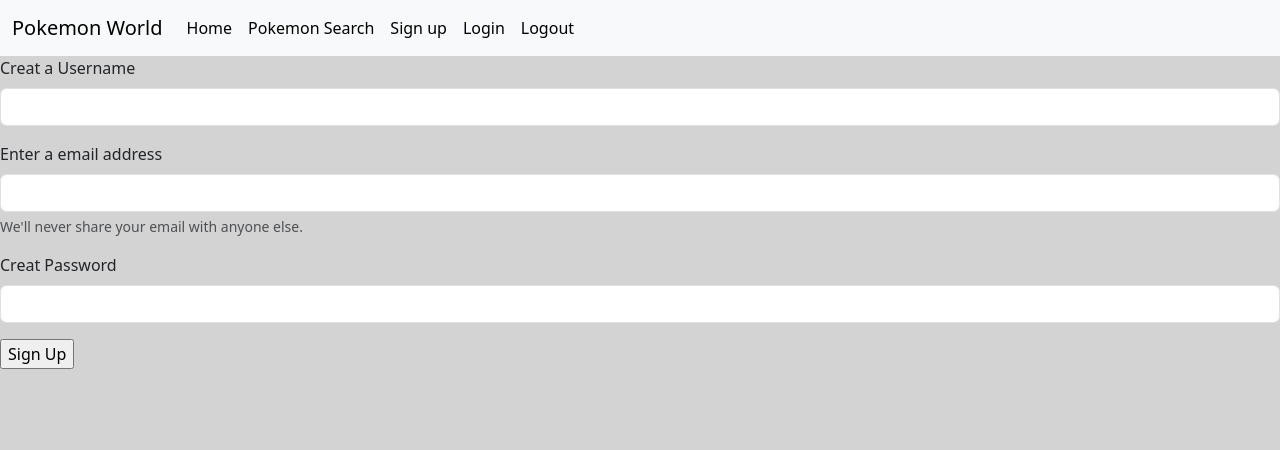
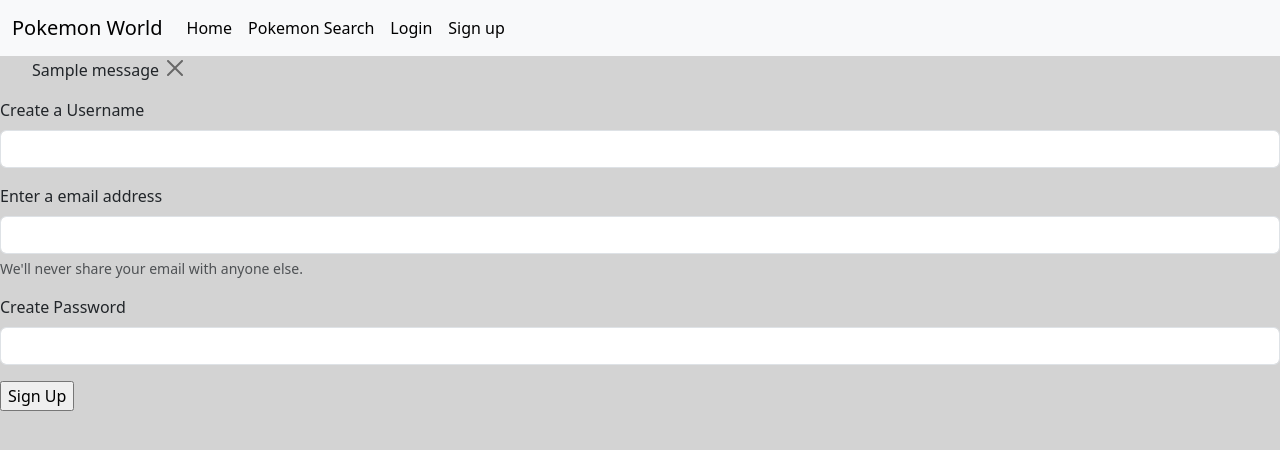
Before and after one commit to jarontjohnson/FlaskAPP_pokemon, a Flask app: page /signup in a window 1280 px wide. Shown: the top 450 px of the page. Run offline with Flask 3, Linux system fonts and the light colour scheme; tables that the repository leaves empty hold one stand-in row (values such as "Sample post"); one stand-in notice (Sample message) is shown.

Commit message:
flask day4

```diff
--- a/app/forms.py
+++ b/app/forms.py
@@ -1,5 +1,5 @@
 from flask_wtf import FlaskForm
-from wtforms import EmailField, PasswordField, SubmitField
+from wtforms import EmailField, PasswordField, SubmitField, StringField
 from wtforms.validators import DataRequired
 
 class LoginForm(FlaskForm):
@@ -8,7 +8,7 @@ class LoginForm(FlaskForm):
     submit_btn = SubmitField('Login')
 
 class SignupForm(FlaskForm):
-    username = EmailField('Username', validators=[DataRequired()])
+    username = StringField('Username', validators=[DataRequired()])
     email = EmailField('Email', validators=[DataRequired()])
     password = PasswordField('Password', validators=[DataRequired()])
     submit_btn = SubmitField('Sign Up')
--- a/app/routes.py
+++ b/app/routes.py
@@ -9,19 +9,19 @@ from flask_login import login_user, logout_user
 
 
 @app.route("/")
-def hello_world():
+def home():
     return render_template("home.html")
 
 @app.route("/signup", methods=["GET", "POST"])
 def signup():
     form = SignupForm()
-    if request.method == "POST" and form.validate_on_submit():
+    if request.method == "POST" and form.validate_on_submit:
         username = form.username.data
         email = form.email.data
         password = form.password.data
-        new_user =User(username, email, password)
+        new_user = User(username, email, password)
         new_user.save()
-        flash('success thank you for signing up', 'success')
+        flash('Success! Thank you for Signing up', 'Success')
         return redirect(url_for('login'))
     else:
         return render_template('signup.html', form=form)
@@ -33,12 +33,12 @@ def user(name):
 @app.route("/login", methods=["GET", "POST"])
 def login():
     form = LoginForm()
-    if request.method == "POST" and form.validate_on_submit():
+    if request.method == "POST" and form.validate_on_submit:
         email = form.email.data
         password = form.password.data
         queried_user = User.query.filter(User.email == email).first()
         if queried_user and check_password_hash(queried_user.password, password):
-            flash(f'wellcome {queried_user.username}!', 'info')
+            flash(f'Welcome {queried_user.username}!', 'info')
             login_user(queried_user)
             return redirect(url_for('home'))
         else:
--- a/app/templates/includes/nav.html
+++ b/app/templates/includes/nav.html
@@ -12,17 +12,35 @@
           <li class="nav-item">
             <a class="nav-link active" href="/pokemon">Pokemon Search</a>
           </li>
+          {% if current_user.is_anonymous %}
+          <li class="nav-item">
+            <a class="nav-link active" href="/login">Login</a>
+          </li>
           <li class="nav-item">
             <a class="nav-link active" href="/signup">Sign up</a>
           </li>
-          <li class="nav-item">
-            <a class="nav-link active" href="/login">Login</a>
-          </li>
+          {%else%}
         </li>
         <li class="nav-item">
           <a class="nav-link active" href="/logout">Logout</a>
         </li>
+        {%endif%}
         </ul>
       </div>
+      {% if current_user.is_authenticated %}
+        <h4 class="mr-3">{{current_user.username}}</h4>
+      {%endif%}
     </div>
   </nav>
+  {% with messages = get_flashed_messages(with_categories=true) %}
+  {% if messages %}
+    <ul class=flashes>
+      {% for category, message in messages %}
+        <div clss="alert alert {{ category }} alert-dismissible fade show" role="alert">
+          {{ message }}
+          <button type="button" class="btn-close" data-bs-dismiss="alert" aria-label="Close"></button>
+        </div>
+      {% endfor %}
+      </ul>
+    {% endif %}
+  {% endwith %}
--- a/app/templates/login.html
+++ b/app/templates/login.html
@@ -13,12 +13,12 @@
     <form method="POST">
         {{form.hidden_tag()}}
         <div class="mb-3">
-          <label for="email" class="form-label">Email address</label>
+          <label for="email" class="form-label">Enter a Email address</label>
           {{form.email(class="form-control", id="email")}}
           <div id="emailHelp" class="form-text">We'll never share your email with anyone else.</div>
         </div>
         <div class="mb-3">
-          <label for="password" class="form-label">Password</label>
+          <label for="password" class="form-label">Enter Password</label>
           {{form.password(class="form-control", id="password")}}
         </div>
         {{form.submit_btn}}
--- a/app/templates/signup.html
+++ b/app/templates/signup.html
@@ -14,7 +14,7 @@
     <form method="POST">
       {{form.hidden_tag()}}
         <div class="mb-3">
-            <label for="username" class="form-label">Creat a Username</label>
+            <label for="username" class="form-label">Create a Username</label>
             {{form.username(class="form-control", id="username")}}
             <div id="username" class="form-text"></div>
           </div>
@@ -24,7 +24,7 @@
           <div id="emailHelp" class="form-text">We'll never share your email with anyone else.</div>
         </div>
         <div class="mb-3">
-          <label for="password" class="form-label">Creat Password</label>
+          <label for="password" class="form-label">Create Password</label>
           {{form.password(class="form-control", id="password")}}
         </div>
         {{form.submit_btn}}
```
Also changed, not shown: app/__init__.py (+13 -0 lines), app/models.py (added, +20 -0 lines).
